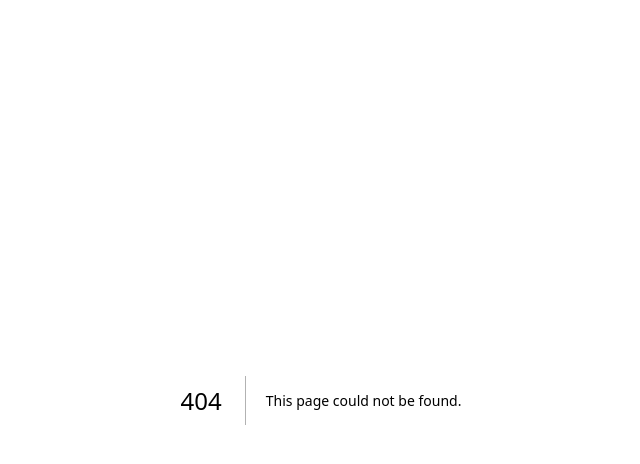
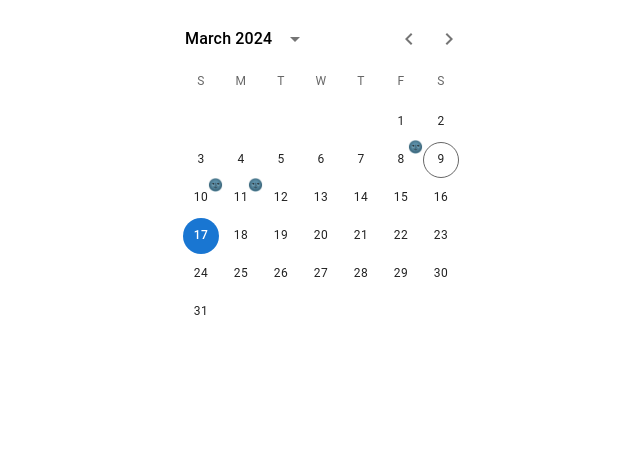
Before and after one commit to YukaUU/final-project, a Next.js app: page /dashboard/calender in a window 1280 px wide. Before the commit this address had no page. Shown: the top 464 px of the page, without its empty margins (319-959 px from the left). Built offline with nearby package versions, Linux system fonts and the light colour scheme.

Commit message:
カレンダー作成

```diff
--- /dev/null
+++ b/src/app/dashboard/calender/page.tsx
@@ -0,0 +1,114 @@
+"use client"
+import * as React from 'react';
+import dayjs, { Dayjs } from 'dayjs';
+import Badge from '@mui/material/Badge';
+import { AdapterDayjs } from '@mui/x-date-pickers/AdapterDayjs';
+import { LocalizationProvider } from '@mui/x-date-pickers/LocalizationProvider';
+import { PickersDay, PickersDayProps } from '@mui/x-date-pickers/PickersDay';
+import { DateCalendar } from '@mui/x-date-pickers/DateCalendar';
+import { DayCalendarSkeleton } from '@mui/x-date-pickers/DayCalendarSkeleton';
+
+function getRandomNumber(min: number, max: number) {
+  return Math.round(Math.random() * (max - min) + min);
+}
+
+/**
+ * Mimic fetch with abort controller https://developer.mozilla.org/en-US/docs/Web/API/AbortController/abort
+ * ⚠️ No IE11 support
+ */
+function fakeFetch(date: Dayjs, { signal }: { signal: AbortSignal }) {
+  return new Promise<{ daysToHighlight: number[] }>((resolve, reject) => {
+    const timeout = setTimeout(() => {
+      const daysInMonth = date.daysInMonth();
+      const daysToHighlight = [1, 2, 3].map(() => getRandomNumber(1, daysInMonth));
+
+      resolve({ daysToHighlight });
+    }, 500);
+
+    signal.onabort = () => {
+      clearTimeout(timeout);
+      reject(new DOMException('aborted', 'AbortError'));
+    };
+  });
+}
+
+const initialValue = dayjs('2024-03-17');
+
+function ServerDay(props: PickersDayProps<Dayjs> & { highlightedDays?: number[] }) {
+  const { highlightedDays = [], day, outsideCurrentMonth, ...other } = props;
+
+  const isSelected =
+    !props.outsideCurrentMonth && highlightedDays.indexOf(props.day.date()) >= 0;
+
+  return (
+    <Badge
+      key={props.day.toString()}
+      overlap="circular"
+      badgeContent={isSelected ? '🌚' : undefined}
+    >
+      <PickersDay {...other} outsideCurrentMonth={outsideCurrentMonth} day={day} />
+    </Badge>
+  );
+}
+
+export default function DateCalendarServerRequest() {
+  const requestAbortController = React.useRef<AbortController | null>(null);
+  const [isLoading, setIsLoading] = React.useState(false);
+  const [highlightedDays, setHighlightedDays] = React.useState([1, 2, 15]);
+
+  const fetchHighlightedDays = (date: Dayjs) => {
+    const controller = new AbortController();
+    fakeFetch(date, {
+      signal: controller.signal,
+    })
+      .then(({ daysToHighlight }) => {
+        setHighlightedDays(daysToHighlight);
+        setIsLoading(false);
+      })
+      .catch((error) => {
+        // ignore the error if it's caused by `controller.abort`
+        if (error.name !== 'AbortError') {
+          throw error;
+        }
+      });
+
+    requestAbortController.current = controller;
+  };
+
+  React.useEffect(() => {
+    fetchHighlightedDays(initialValue);
+    // abort request on unmount
+    return () => requestAbortController.current?.abort();
+  }, []);
+
+  const handleMonthChange = (date: Dayjs) => {
+    if (requestAbortController.current) {
+      // make sure that you are aborting useless requests
+      // because it is possible to switch between months pretty quickly
+      requestAbortController.current.abort();
+    }
+
+    setIsLoading(true);
+    setHighlightedDays([]);
+    fetchHighlightedDays(date);
+  };
+
+  return (
+    <LocalizationProvider dateAdapter={AdapterDayjs}>
+      <DateCalendar
+        defaultValue={initialValue}
+        loading={isLoading}
+        onMonthChange={handleMonthChange}
+        renderLoading={() => <DayCalendarSkeleton />}
+        slots={{
+          day: ServerDay,
+        }}
+        slotProps={{
+          day: {
+            highlightedDays,
+          } as any,
+        }}
+      />
+    </LocalizationProvider>
+  );
+}
--- a/src/app/dashboard/page.tsx
+++ b/src/app/dashboard/page.tsx
@@ -1,7 +1,13 @@
+import { DateCalendar } from '@mui/DateCalendar';
+import Button from '@mui/material/Button';
+
 export default function About() {
     return (
+      <>
       <div>
         <h2>こんにちは from DashBoard</h2>
       </div>
+      <Button variant="contained">Hello World</Button>
+    </>
     );
   }
```
Also changed, not shown: package.json (+12 -5 lines), 2 other files (tests, documents, lock files or other folders).
